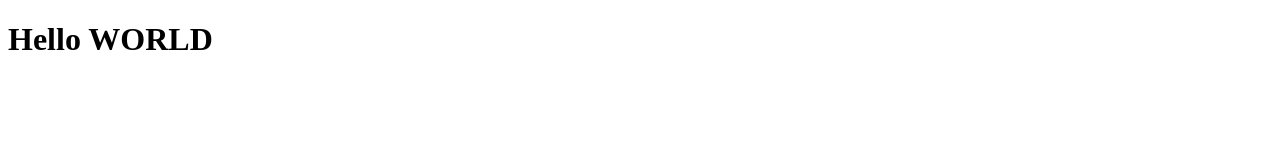
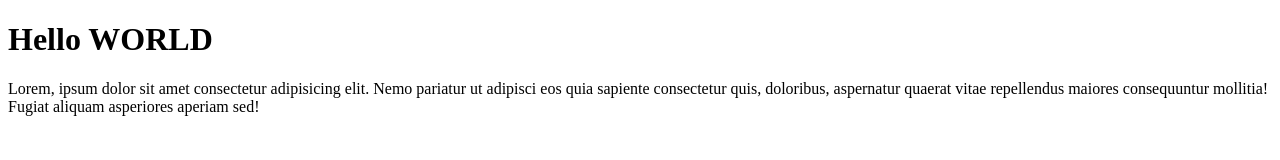
Before and after one commit to knychandra/solid-spoon-2, a plain HTML site: page index.html in a window 1280 px wide. Drawn offline with Linux system fonts and the light colour scheme.

Commit message:
adding paragraph

```diff
--- a/index.html
+++ b/index.html
@@ -9,6 +9,9 @@
 
 <body>
     <h1>Hello WORLD</h1>
+    <p>Lorem, ipsum dolor sit amet consectetur adipisicing elit. Nemo pariatur ut adipisci eos quia sapiente consectetur
+        quis, doloribus, aspernatur quaerat vitae repellendus maiores consequuntur mollitia! Fugiat aliquam asperiores
+        aperiam sed!</p>
 </body>
 
 </html>
```
